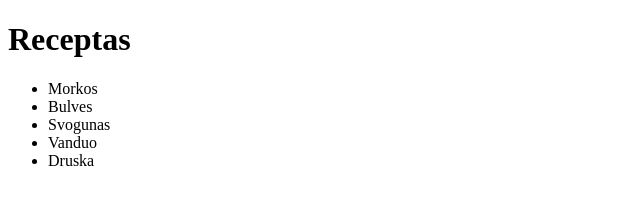
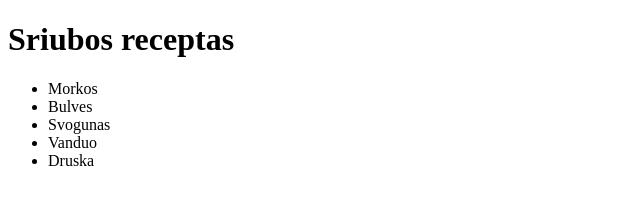
Before and after one commit to Atru8729/20-dom, a website: page index.html in a window 1280 px wide. Shown: the whole page, without its empty margins (0-640 px from the left). Drawn offline with Linux system fonts and the light colour scheme.

Commit message:
Sriubos receptas

```diff
--- a/index.html
+++ b/index.html
@@ -12,7 +12,7 @@
     <!-- <h1>Labas</h1>
     <p>Lorem ipsum dolor sit amet.</p>
     <a href="#">Click me!</a> -->
-    <h1>Receptas</h1>
+    <h1>Sriubos receptas</h1>
     <ul>
         <li>Morkos</li>
         <li>Bulves</li>
--- a/js/main.js
+++ b/js/main.js
@@ -4,6 +4,9 @@ Surasti visus ingredientus ir ju pavadinimus atspausdinti i console
 Visu ingredientu pavadinimai turi buti didziosiomis raidemis ir sudeti i array
 
 Isspausdinti gauta array i console
+
+Norimas rezultatas:
+['MORKOS', 'BULVES', 'SVOGUNAS', 'VANDUO', 'DRUSKA']
 
 */
 
```
